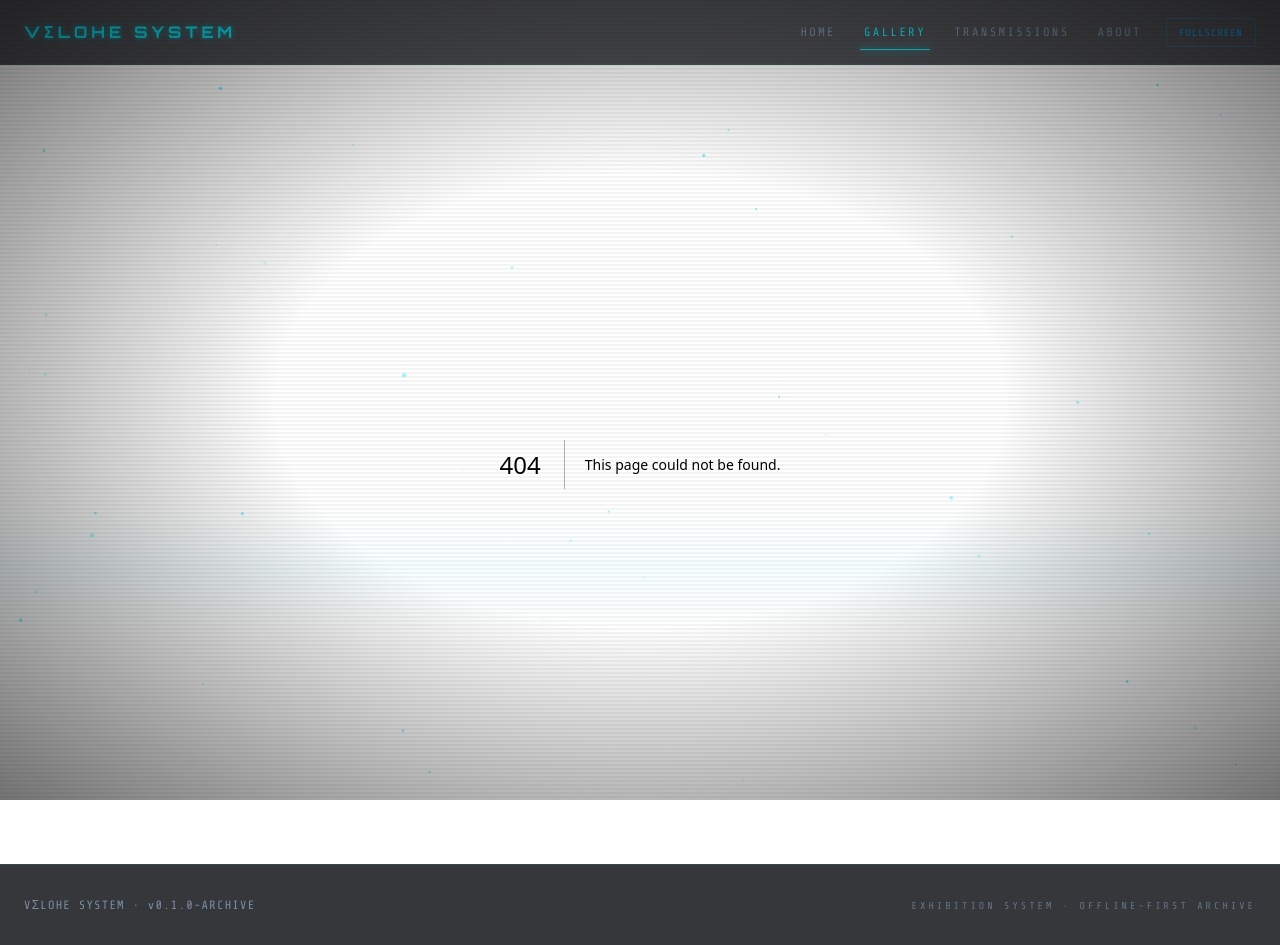
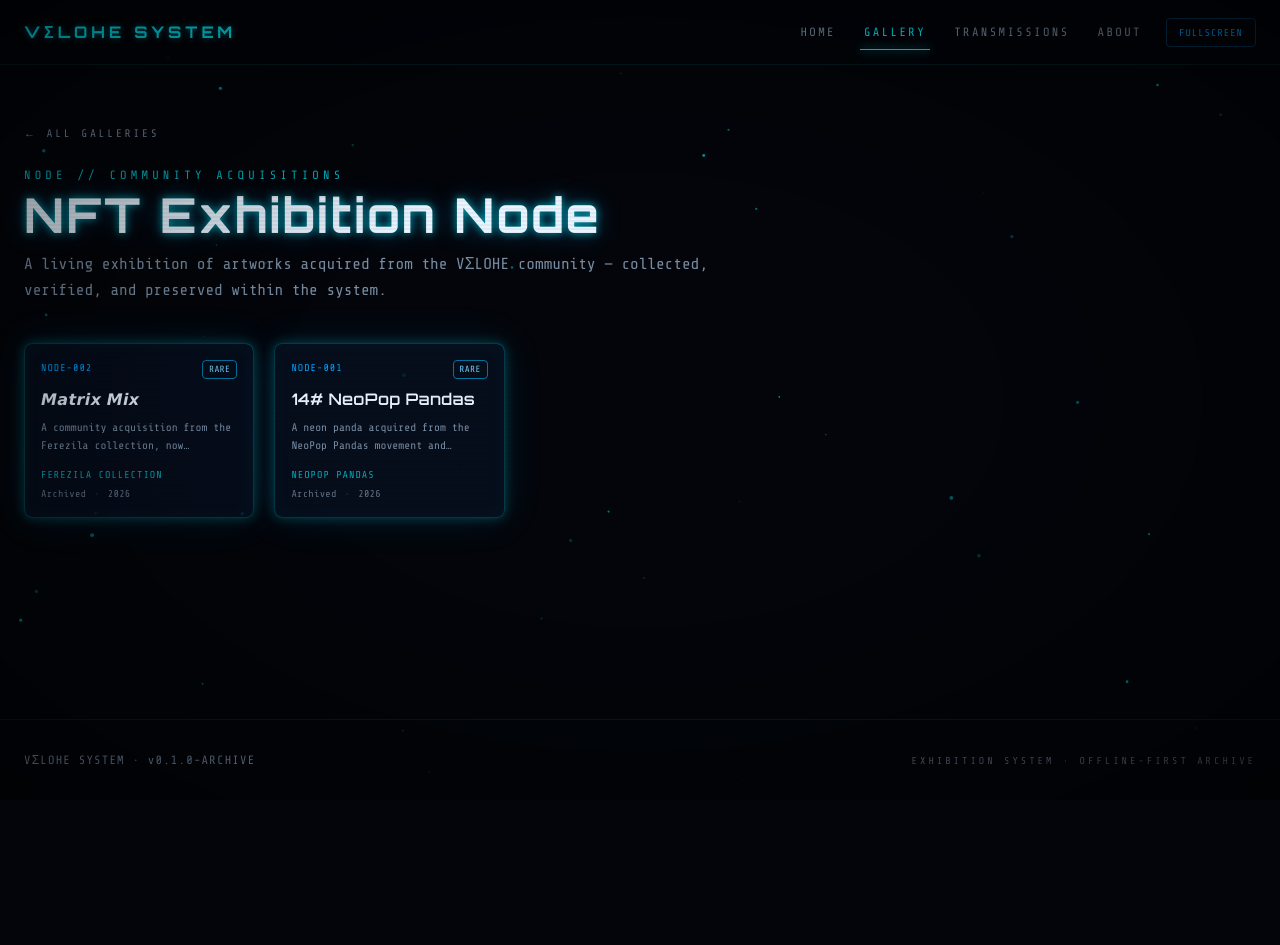
Before and after one commit to velohe91/velohe-system-gallery, a Next.js app: page /gallery/exhibition-node in a window 1280 px wide. Before the commit this address had no page. After the commit the page ends 800 px from the top, so only its background shows below. Built offline with nearby package versions, Linux system fonts and the light colour scheme.

Commit message:
Add NFT Exhibition Node page

```diff
--- /dev/null
+++ b/src/app/gallery/exhibition-node/page.tsx
@@ -0,0 +1,31 @@
+import type { Metadata } from "next";
+import { NftGrid } from "@/components/gallery/NftGrid";
+import { GalleryBackLink } from "@/components/gallery/GalleryBackLink";
+import { SectionHeading } from "@/components/ui/SectionHeading";
+import { PageTransition } from "@/components/ui/PageTransition";
+import { communityAcquisitions } from "@/data/community-acquisitions";
+
+export const metadata: Metadata = {
+  title: "NFT Exhibition Node",
+  description:
+    "Community artworks acquired by VΣLOHE SYSTEM and preserved in the exhibition node.",
+};
+
+/**
+ * Community acquisition wing — a growing record of NFTs collected from the VΣLOHE community.
+ */
+export default function ExhibitionNodePage() {
+  return (
+    <PageTransition>
+      <div className="mx-auto max-w-7xl px-4 py-10 sm:px-6 sm:py-14">
+        <GalleryBackLink />
+        <SectionHeading
+          eyebrow="Node // Community Acquisitions"
+          title="NFT Exhibition Node"
+          subtitle="A living exhibition of artworks acquired from the VΣLOHE community — collected, verified, and preserved within the system."
+        />
+        <NftGrid items={communityAcquisitions} />
+      </div>
+    </PageTransition>
+  );
+}
```
